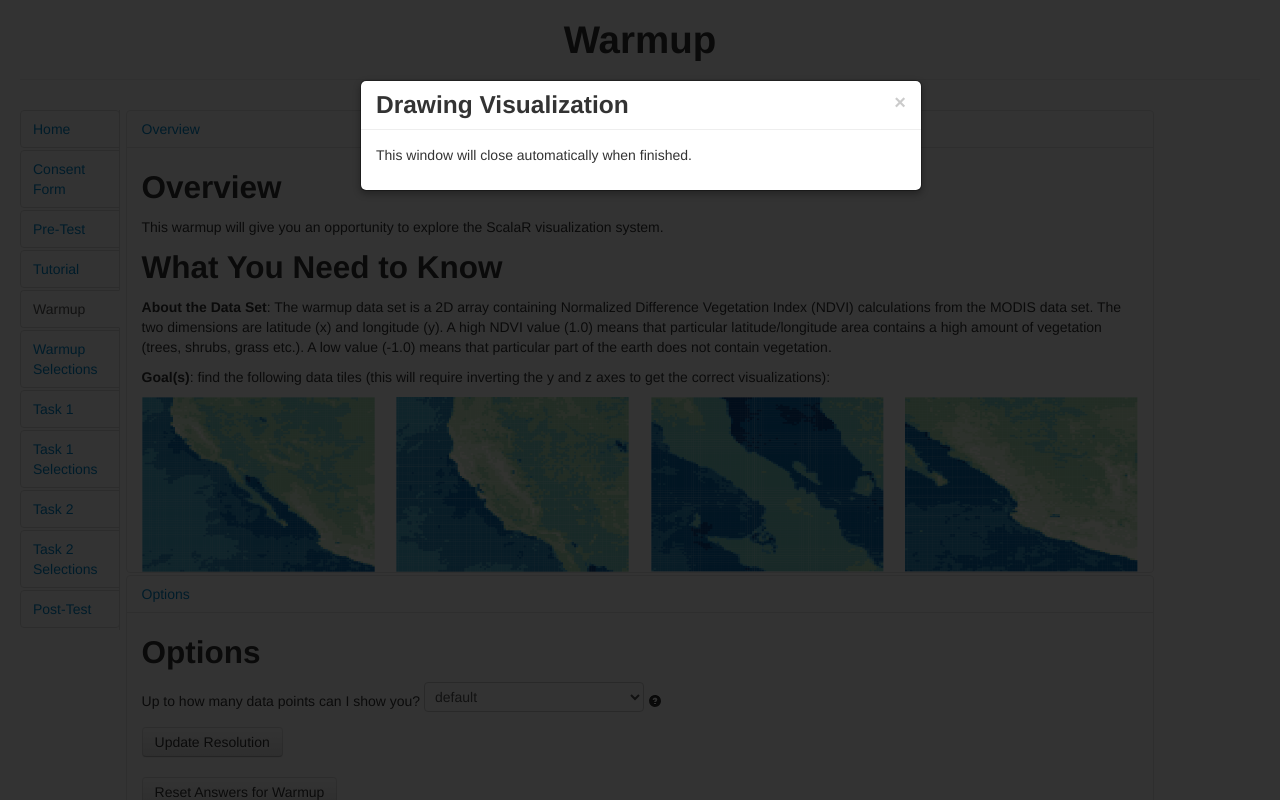
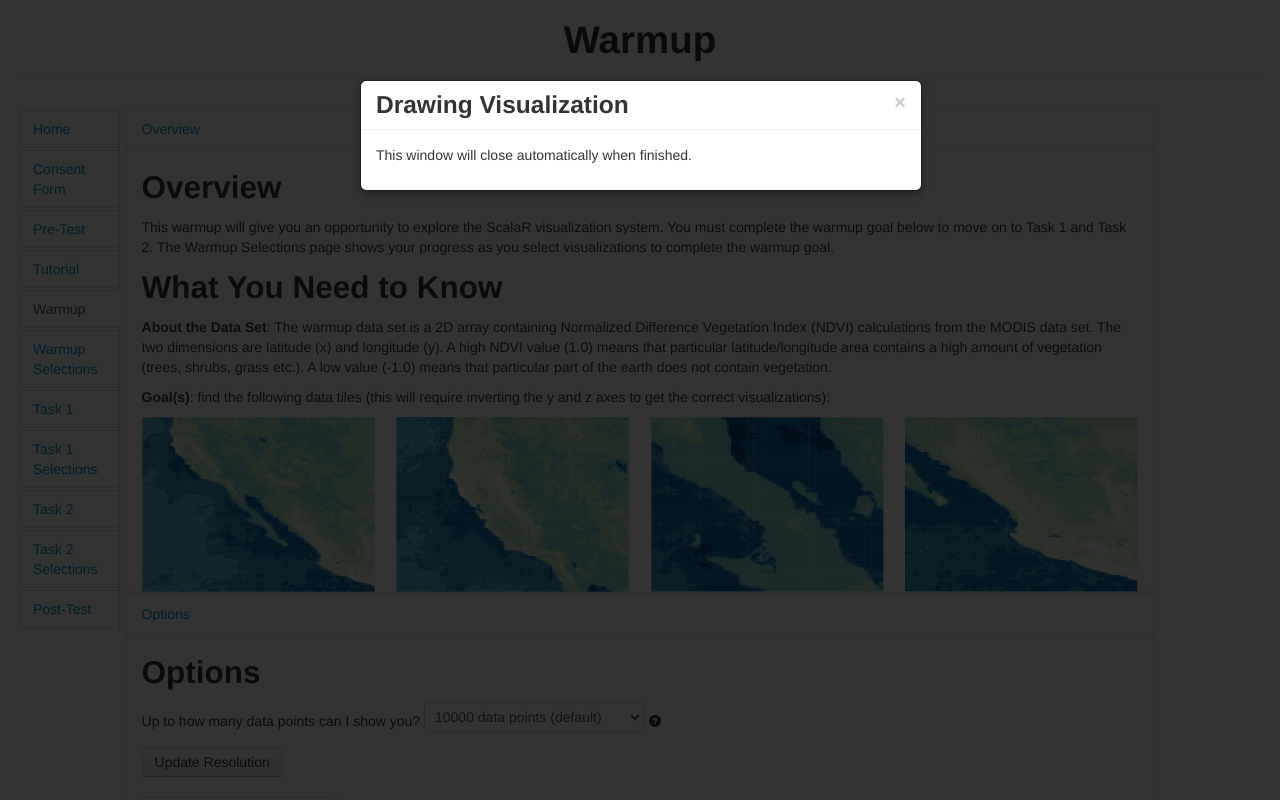
Before and after one commit to leibatt/user_study, a Flask app: template app/templates/scalar/warmup.html in a window 1280 px wide. Run offline with Flask 2, Linux system fonts and the light colour scheme; the template is opened without the code that fills it, so the values that code supplies are empty; parts of the project's set-up code (start-up, migrations or seed data) failed here and were passed over; some libraries are stand-ins or nearby versions.

Commit message:
warmup selections page now provides feedback on goal progress. metadata about vis menu choices now saved upon visualization selection. fixed minor things in tutorial.

```diff
--- a/app/database.py
+++ b/app/database.py
@@ -17,7 +17,7 @@
 
 def configure_engine(uri):
 	global sessionmaker, db_session, engine
-	engine = sqlalchemy.create_engine(uri,echo=True,convert_unicode=True)
+	engine = sqlalchemy.create_engine(uri,echo=False,convert_unicode=True)
 	sessionmaker.configure(bind=engine)
 	db_session.remove()
 
--- a/app/scalar/views.py
+++ b/app/scalar/views.py
@@ -204,21 +204,66 @@
 @mod.route('/tile-selected/',methods=["POST","GET"])
 @consent_required
 def tile_selected():
+    result = {}
     if request.method == 'GET':
-        img = request.args.get('img',"",type=str)
-    else:
-        img = ""
+        result['img'] = request.args.get('img',"",type=str)
+        result['x_label'] = request.args.get('x_label',"",type=str)
+        result['y_label'] = request.args.get('y_label',"",type=str)
+        result['z_label'] = request.args.get('z_label',"",type=str)
+        result['x_inv'] = request.args.get('x_inv',False,type=bool)
+        result['y_inv ']= request.args.get('x_inv',False,type=bool)
+        result['z_inv'] = request.args.get('x_inv',False,type=bool)
+        result['color'] = request.args.get('color',"",type=str)
+        result['width'] = request.args.get('width',-1,type=int)
+        result['height'] = request.args.get('height',-1,type=int)
+    else: # request.method == 'POST'
+        result = {
+        'img': "",
+        'x_label': "",
+        'y_label': "",
+        'z_label': "",
+        'x_inv': False,
+        'y_inv': False,
+        'z_inv': False,
+        'color': "",
+        'width': -1,
+        'height': -1}
         form = dict(request.form)
         for name,value in form.items():
-            if name == 'img':
-                img = value[0]
+            #if name != 'img':
+            #    current_app.logger.warning("name: %r, value: %r" % (name,value[0]))
+            if name in result:
+                if type(result[name]) is bool:
+                    try:
+                        result[name] = (value[0] in ["True","true"])
+                    except:
+                        pass
+                elif type(result[name]) is int:
+                    try:
+                        result[name] = int(value[0])
+                    except:
+                        pass
+                else:
+                    result[name] = value[0] # just take string version
+            else:
+                current_app.logger.warning("%r not in result dict" % (name))
     try:
+        img = result['img']
         if len(img) > 0:
             session['user_tile_selection'].image = img
+            session['user_tile_selection'].x_label = result['x_label']
+            session['user_tile_selection'].y_label = result['y_label']
+            session['user_tile_selection'].z_label = result['z_label']
+            session['user_tile_selection'].x_inv = result['x_inv']
+            session['user_tile_selection'].y_inv = result['y_inv']
+            session['user_tile_selection'].z_inv = result['z_inv']
+            session['user_tile_selection'].color = result['color']
+            session['user_tile_selection'].width = result['width']
+            session['user_tile_selection'].height = result['height']
         db_session.add(session['user_tile_selection'])
         db_session.commit()
     except Exception as e:
-        current_app.logger.warning("unable to insert into database" % (e))
+        current_app.logger.warning("unable to insert into database %r" % (e))
     current_app.logger.info("got here")
     return json.dumps(str(0))
 
@@ -283,21 +328,45 @@
 
 def get_tile_selections(taskname):
     selections = []
+    examples = []
     results = []
     if taskname in session: # if there is a dataset_id already associated with this task
         results = db_session.query(UserTileSelection).filter_by(user_id=g.user.id,dataset_id=session[taskname]).all()
-    #elif g.ds is not None: # else grab the most recent data set
+        if taskname == 'warmup':
+            for item in results:
+                current_app.logger.warning("item: %r,%r,%r,%r,%r,%r" % (item.x_inv,item.y_inv,item.z_inv,item.color,item.tile_id,item.zoom_level))
+                item.correct = "correct"
+                if (not item.x_inv) and item.y_inv and item.z_inv and item.color == u'GnBu':
+                    if item.tile_id == u'[0, 0]' and item.zoom_level == 0:
+                        examples.append(1)
+                    elif item.tile_id == u'[0, 1]' and item.zoom_level == 1:
+                        examples.append(2)
+                    elif item.tile_id == u'[3, 3]' and item.zoom_level == 3:
+                        examples.append(3)
+                    elif item.tile_id == u'[1, 0]' and item.zoom_level == 1:
+                        examples.append(4)
+                    else:
+                        item.correct = "incorrect"
+                else:
+                   item.correct = "incorrect"
+            #find found examples
+                #elif g.ds is not None: # else grab the most recent data set
     #    results = db_session.query(UserTileSelection).filter_by(user_id=g.user.id,dataset_id=g.ds.id).all()
     #else: # else grab the latest query
     #    results = db_session.query(UserTileSelection).filter_by(user_id=g.user.id,query=session['query']).all()
     for result in results:
-        selections.append(dict(image=result.image,
-                               tile_id=result.tile_id,
-                               zoom_level=result.zoom_level,
-                               timestamp=result.timestamp,
-                               id=result.id))
+        item = dict(image=result.image,
+                   tile_id=result.tile_id,
+                   zoom_level=result.zoom_level,
+                   timestamp=result.timestamp,
+                   id=result.id)
+        try:
+            item['correct'] = result.correct
+        except:
+            pass
+        selections.append(item)
 
-    return render_template('scalar/selections_'+taskname+'.html',selections=selections)
+    return render_template('scalar/selections_'+taskname+'.html',selections=selections,examples=examples)
 
 @mod.before_request
 def before_request(exception=None):
--- a/app/static/js/QVisBase.js
+++ b/app/static/js/QVisBase.js
@@ -433,6 +433,12 @@
 		var selectedyval = y_label;
 		var inv = 'inv' in _labels ? _labels['inv'] : [false,false,false];
 		console.log(['inv' in _labels,'x' in _labels]);
+
+		self.vis_metadata = {x_label:x_label, y_label:y_label, z_label:z_label, // strings
+					x_inv:inv[0], y_inv:inv[1], z_inv: inv[2], // booleans
+					color:self.colorscheme, // string
+					width: self.w, height: self.h}; // ints
+
 		$("#vis-update-submit").off('click');
 		$("#vis-update-submit").click(function() {
 			var zval = '';//$("#"+self.rootid+" .zlabel select").val();
@@ -494,6 +500,7 @@
 				inv[i]= inv_new[i];
 			}
 			//inv = inv_new;
+			// collect metadata for comparison purposes
 			self.vis_metadata = {x_label:xval, y_label:yval, z_label:zval, // strings
 						x_inv:inv[0], y_inv:inv[1], z_inv: inv[2], // booleans
 						color:color, // string
@@ -546,6 +553,12 @@
 		var color = self.colorscheme;
 		var inv = 'inv' in _labels ? _labels['inv'] : [false,false,false];
 		console.log(['inv' in _labels,'x' in _labels]);
+
+		self.vis_metadata = {x_label:selectedxval, y_label:selectedyval, z_label:selectedzval, // strings
+					x_inv:inv[0], y_inv:inv[1], z_inv: inv[2], // booleans
+					color:color, // string
+					width: width, height: height}; // ints
+
 		$("#vis-update-submit").off('click');
 		$("#vis-update-submit").click(function() {
 			console.log("got in update function");
--- a/app/static/js/move-zoom.js
+++ b/app/static/js/move-zoom.js
@@ -34,7 +34,16 @@
 		$('#answer-select-checked-no').toggleClass('highlight');
 		if ($('#answer-select-checkbox').is(':checked')) {
 			var canvasImg = $('#canvas')[0].toDataURL('image/jpeg'); // get image data
-			$.post($SCRIPT_ROOT+'/scalar/tile-selected/',{img:canvasImg});
+			$.post($SCRIPT_ROOT+'/scalar/tile-selected/',{img:canvasImg,
+				x_label:renderagg.vis_metadata['x_label'],
+				y_label:renderagg.vis_metadata['y_label'],
+				z_label:renderagg.vis_metadata['z_label'],
+				x_inv:renderagg.vis_metadata['x_inv'],
+				y_inv:renderagg.vis_metadata['y_inv'],
+				z_inv:renderagg.vis_metadata['z_inv'],
+				color:renderagg.vis_metadata['color'],
+				width:renderagg.vis_metadata['width'],
+				height:renderagg.vis_metadata['height']});
 		} else {
 			$.get($SCRIPT_ROOT+'/scalar/tile-unselected/',{});
 		}
--- a/app/templates/scalar/scalar_base.html
+++ b/app/templates/scalar/scalar_base.html
@@ -52,7 +52,7 @@
 					<form id="sql-query-form" method="post">
 						<label for="resolution-lvl">Up to how many data points can I show you?
 							<select name="resolution-lvl" id="resolution-lvl-menu">
-								<option value="0">default</option>
+								<option value="0">10000 data points (default)</option>
 								<option value="2500">2500 data points</option>
 								<!--<option value="10000">10000 data points</option>-->
 								<option value="40000">40000 data points</option>
@@ -147,7 +147,7 @@
 								<select id="color-scheme" class="span2">
 									<option value="YlGn">Yellow->Green</option>
 									<option value="YlGnBu">Yellow->Green->Blue</option>
-									<option value="GnBu" selected="selected">Green->Blue</option>
+									<option value="GnBu" selected="selected">Green->Blue (default)</option>
 									<option value="BuGn">Blue->Green</option>
 									<option value="PuBuGn">Purple->Blue->Green</option>
 									<option value="PuBu">Purple->Blue</option>
--- a/app/templates/scalar/selections_base.html
+++ b/app/templates/scalar/selections_base.html
@@ -21,11 +21,7 @@
 							<div class="thumbnail">
 								<img alt="300x200" style="width: 300px; height: 200px" src="{{item.image}}">
 								<div class="caption">
-									<!--<ul class="unstyled">
-										<li>tile id: {{item.tile_id}}</li>
-										<li>zoom level: {{item.zoom_level}}</li>
-										<li>date chosen: {{item.datetime}}</li>
-									</ul>-->
+									{% if item.correct %}<p class="{{item.correct}}"><strong>{{item.correct}}</strong></p>{% endif %}
 									<div>
 										<label class="checkbox">
 											<input type="checkbox" class="selectionThumbnail" id="selectionThumbnail{{item.id}}" name="selectionThumbnail{{item.id}}" value="{{item.id}}">Delete
--- a/app/templates/scalar/tutorial.html
+++ b/app/templates/scalar/tutorial.html
@@ -31,7 +31,7 @@
 								<ul>
 									<li>Closing the user study browser window/tab or navigating away from the user study website will end your participation in the user study.
 									</li>
-									<li>Information is not saved when you end your participation in the study. Therefore, if you revisit the user study website, a new participation session will be created and you will not have access to your previous information.
+									<li>User/account information is not saved when you end your participation in the study. Therefore, if you revisit the user study website, a new participation session will be created and you will not have access to your previous information.
 									</li>
 								</ul>
 							</li>
@@ -66,6 +66,8 @@
 												<img class="tutorial-image" src="{{ url_for('static',filename='images/scalar/tutorial/new/answer_selection.png') }}">
 											</div>
 										</div>
+									</li>
+									<li>A snapshot of each selected visualization is saved, along with the location of the corresponding data.
 									</li>
 									<li><strong>To undo</strong> your current selection, click the same checkbox to <strong>remove the check</strong>:
 										<div class="row-fluid">
@@ -269,7 +271,7 @@
 								</ul>
 							</li>
 							<li>
-								<h3>Updating the Visualization your Changes</h3>
+								<h3>Updating the Visualization With Your Changes</h3>
 								<ul>
 									<li>Click on the "Submit" button at the bottom of the visualization options menu to update the visualization with your changes.
 									</li>
--- a/app/templates/scalar/warmup.html
+++ b/app/templates/scalar/warmup.html
@@ -13,7 +13,7 @@
 {% block warmup_nav_active %}active{% endblock %}
 {% block instructions %}
 	<h2>Overview</h2>
-	<p>This warmup will give you an opportunity to explore the ScalaR visualization system.</p>
+	<p>This warmup will give you an opportunity to explore the ScalaR visualization system. You must complete the warmup goal below to move on to Task 1 and Task 2. The Warmup Selections page shows your progress as you select visualizations to complete the warmup goal.</p>
 	<h2>What You Need to Know</h2>
 	<p><strong>About the Data Set</strong>: The warmup data set is a 2D array containing Normalized Difference Vegetation Index (NDVI) calculations from the MODIS data set. The two dimensions are latitude (x) and longitude (y). A high NDVI value (1.0) means that particular latitude/longitude area contains a high amount of vegetation (trees, shrubs, grass etc.). A low value (-1.0) means that particular part of the earth does not contain vegetation.
 	</p>
```
Also changed, not shown: app/scalar/models.py (+9 -0 lines), app/static/css/selections.css (+17 -0 lines), app/templates/scalar/selections_warmup.html (+17 -0 lines).
